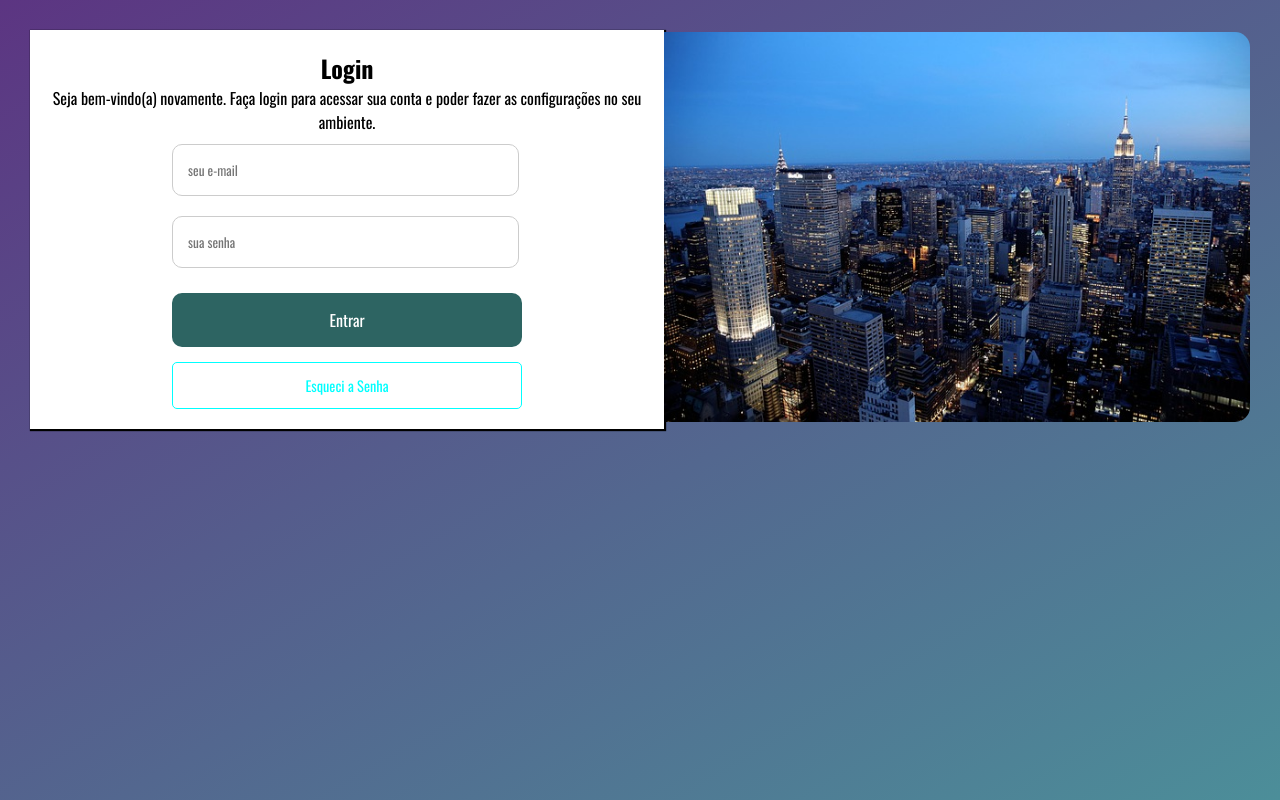
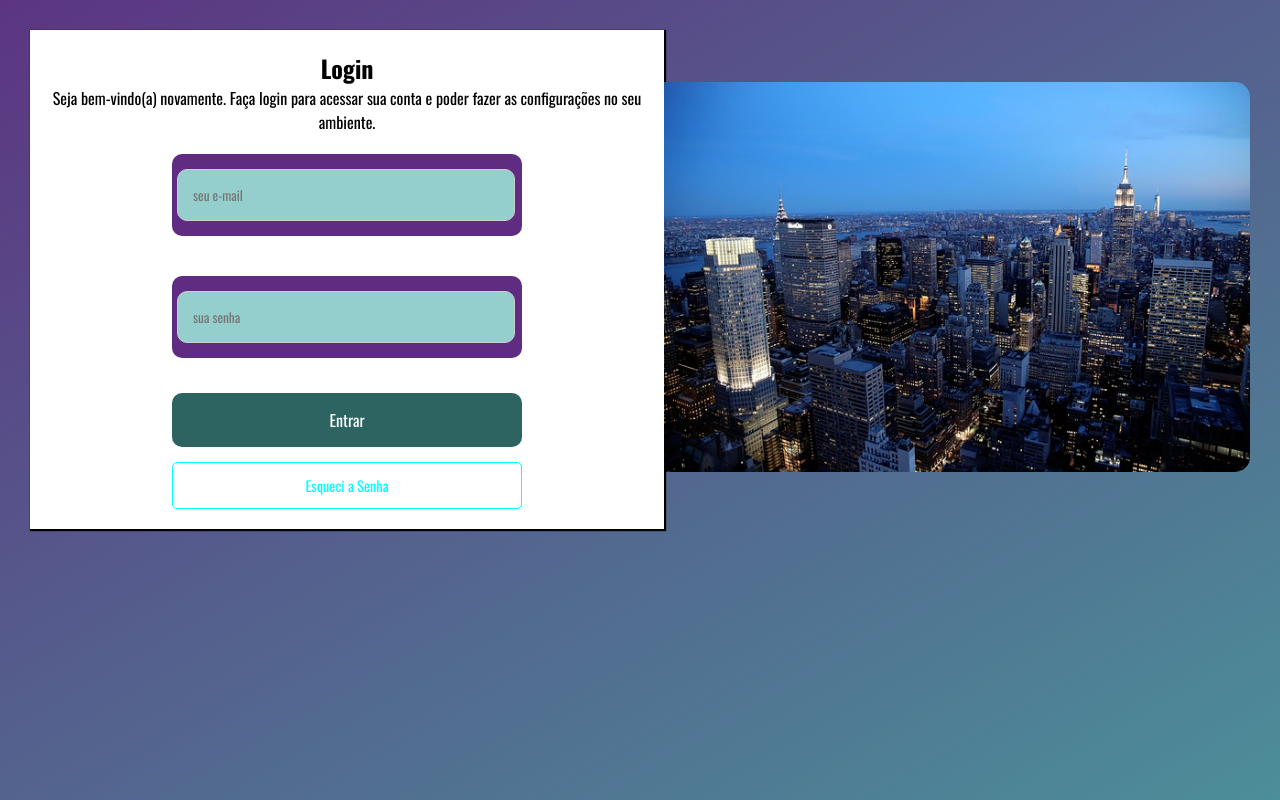
Before and after one commit to arieldreis/Login-Project, a plain HTML site: page project/index.html in a window 1280 px wide. Drawn offline with nearby package versions, Linux system fonts and the light colour scheme.

Commit message:
updating site

```diff
--- a/project/index.html
+++ b/project/index.html
@@ -4,7 +4,7 @@
     <meta charset="UTF-8">
     <meta name="viewport" content="width=device-width, initial-scale=1.0">
     <title>Projeto Login</title>
-    <link href="https://fonts.googleapis.com/icon?family=Material+Icons" rel="stylesheet">
+
     <link rel="stylesheet" href="style.css">
     <script src="script.js" defer></script>
 </head>
--- a/project/style.css
+++ b/project/style.css
@@ -76,6 +76,7 @@ body{
 }
 input[type="email"],
 input[type="password"] {
+    background-color: rgb(148, 207, 205);
     padding: 15px;
     border-radius: 10px;
     margin: 10px 0;
@@ -89,6 +90,7 @@ input[type="password"]:focus {
     outline: none;
     border: 1px solid var(--cor2);
     box-shadow: 0 0 8px rgba(0, 255, 255, 0.6);
+    background-color: var(--cor1);
 }
 .img > img{
     width: 100%;
@@ -114,3 +116,11 @@ input[type="password"]:focus {
 #pCenter{
     text-align: center;
 }
+.campo{
+    background-color: var(--cor_fundo3);
+    padding: 5px;
+    border: 10px;
+    border-radius: 10px;
+    margin-top: 20px;
+    margin-bottom: 20px;
+}
```
